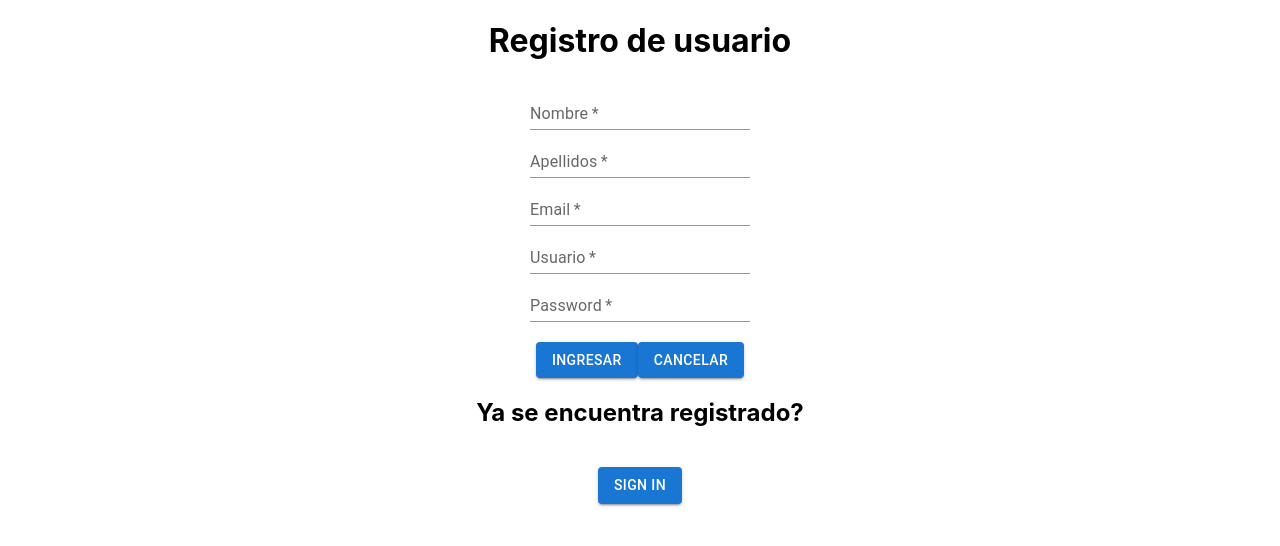
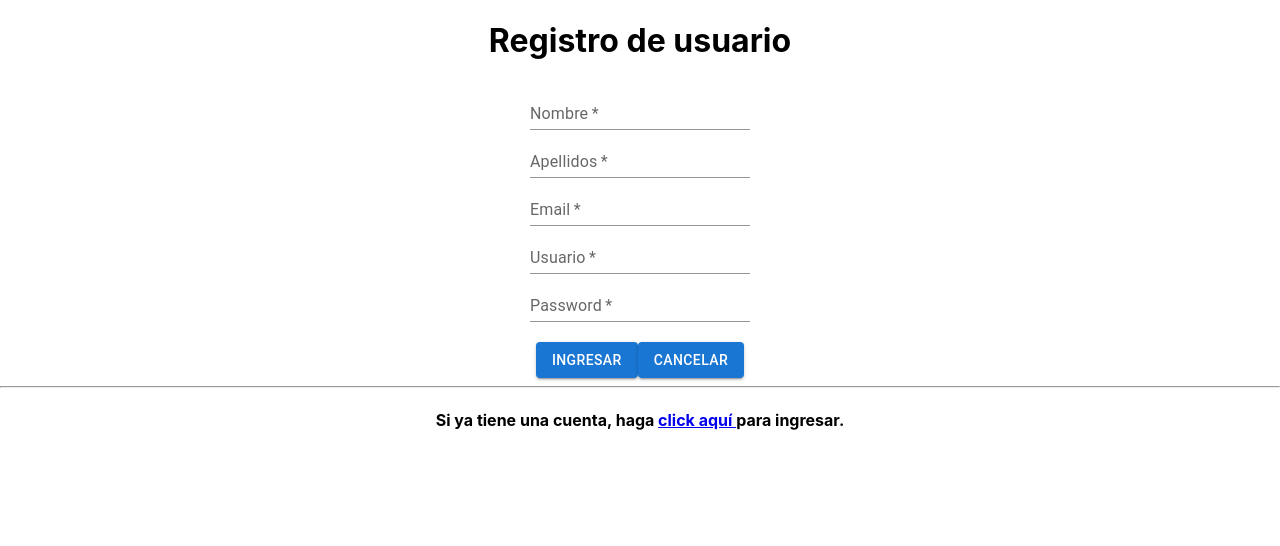
Before and after one commit to valeriaalfaroo/proyectoFinalPrograWeb, a React (Create React App) app in the folder proyectofinal/: page /Registro in a window 1280 px wide. Shown: the top 546 px of the page. Built offline with nearby package versions, Linux system fonts and the light colour scheme.

Commit message:
Update registro.js

```diff
--- a/proyectofinal/src/components/registro/registro.js
+++ b/proyectofinal/src/components/registro/registro.js
@@ -24,9 +24,9 @@ const Registro = () => (
 <Button variant="contained" name="btnRegistrar" type="submit">Ingresar</Button>
 <Button variant="contained" name="btnCancelarRegistro" type="reset">Cancelar</Button>
 <br></br>
-<h2>Ya se encuentra registrado?</h2>
+<hr></hr>
+<h4><p>Si ya tiene una cuenta, haga <a href='./login'>click aquí </a>para ingresar.</p></h4>
 <br></br>
-<Button variant="contained" name="btnRedirigir" type="button" href='./login'>Sign In</Button>
 </form>
 
    <br></br>
```
